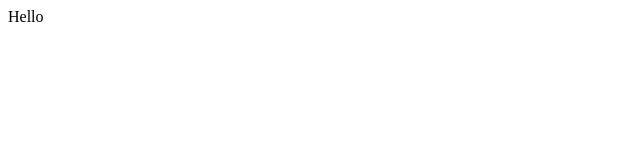
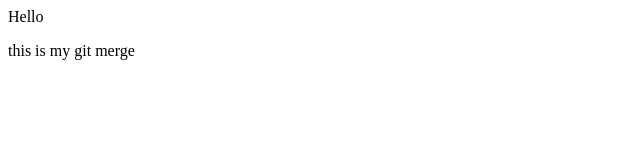
Before and after one commit to gadhiapriyank0402/demo, a plain HTML site: page index.html in a window 1280 px wide. Shown: the whole page, without its empty margins (0-640 px from the left). Drawn offline with Linux system fonts and the light colour scheme.

Commit message:
update code

```diff
--- a/index.html
+++ b/index.html
@@ -1 +1,2 @@
 <p> Hello </p>
+<p>this is my git merge </p>
```
